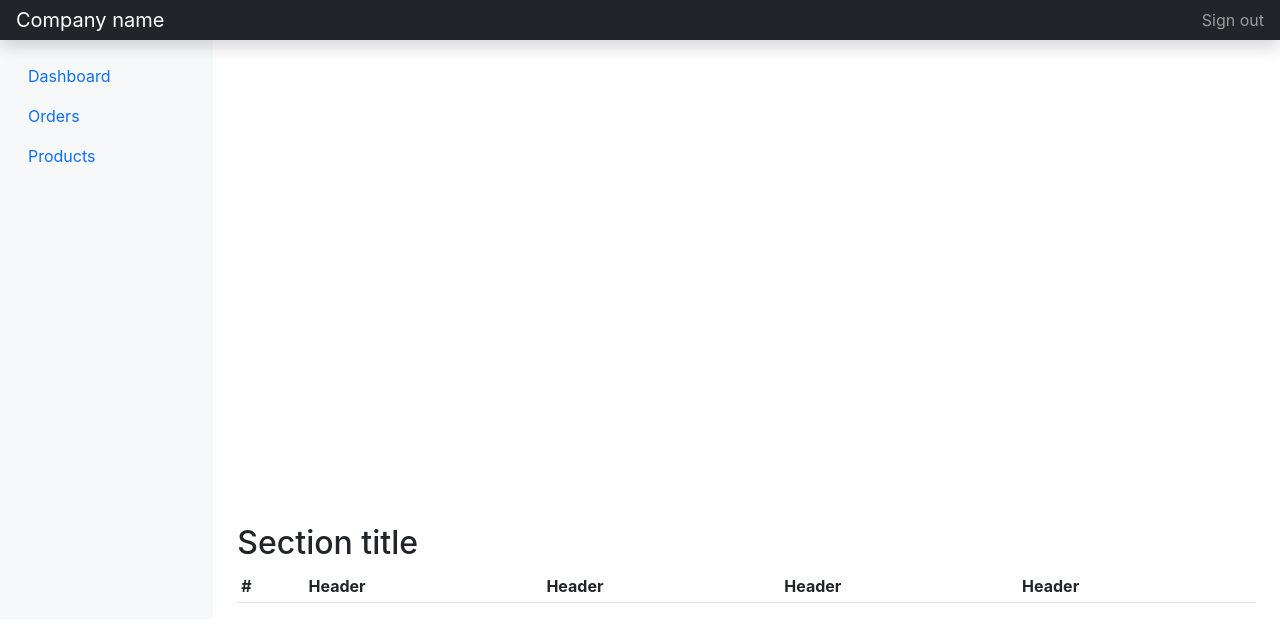
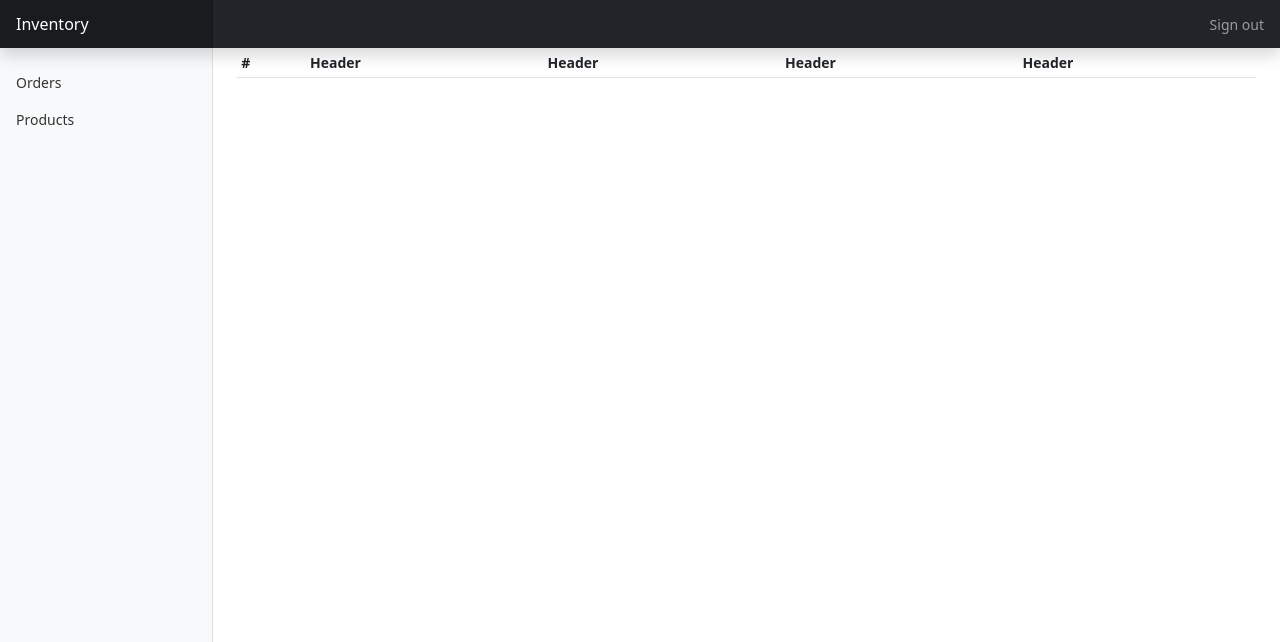
Before and after one commit to Ihebdhouibi/Microservices-with-fastapi, a React (Create React App) app in the folder inventory-frontend/: page / in a window 1280 px wide. Shown: the top 642 px of the page. Built offline with nearby package versions, Linux system fonts and the light colour scheme.

Commit message:
inventory-frontend/ css added

```diff
--- a/inventory-frontend/src/App.js
+++ b/inventory-frontend/src/App.js
@@ -6,16 +6,16 @@
   return (
     <div className="App">
       <header class="navbar navbar-dark sticky-top bg-dark flex-md-nowrap p-0 shadow">
-        <a class="navbar-brand col-md-3 col-lg-2 me-0 px-3" href="#">Company name</a>
+        <a class="navbar-brand col-md-3 col-lg-2 me-0 px-3" href="#">Inventory</a>
         <button class="navbar-toggler position-absolute d-md-none collapsed" type="button" data-bs-toggle="collapse" data-bs-target="#sidebarMenu" aria-controls="sidebarMenu" aria-expanded="false" aria-label="Toggle navigation">
           <span class="navbar-toggler-icon"></span>
         </button>
 
-          <div class="navbar-nav">
-            <div class="nav-item text-nowrap">
-              <a class="nav-link px-3" href="#">Sign out</a>
-            </div>
+        <div class="navbar-nav">
+          <div class="nav-item text-nowrap">
+            <a class="nav-link px-3" href="#">Sign out</a>
           </div>
+        </div>
       </header>
 
       <div class="container-fluid">
@@ -23,12 +23,6 @@
           <nav id="sidebarMenu" class="col-md-3 col-lg-2 d-md-block bg-light sidebar collapse">
             <div class="position-sticky pt-3">
               <ul class="nav flex-column">
-                <li class="nav-item">
-                  <a class="nav-link active" aria-current="page" href="#">
-                    <span data-feather="home"></span>
-                    Dashboard
-                  </a>
-                </li>
                 <li class="nav-item">
                   <a class="nav-link" href="#">
                     <span data-feather="file"></span>
@@ -49,11 +43,6 @@
           </nav>
 
           <main class="col-md-9 ms-sm-auto col-lg-10 px-md-4">
-
-
-            <canvas class="my-4 w-100" id="myChart" width="900" height="380"></canvas>
-
-            <h2>Section title</h2>
             <div class="table-responsive">
               <table class="table table-striped table-sm">
                 <thead>
--- a/inventory-frontend/src/index.css
+++ b/inventory-frontend/src/index.css
@@ -1,13 +1,100 @@
 body {
-  margin: 0;
-  font-family: -apple-system, BlinkMacSystemFont, 'Segoe UI', 'Roboto', 'Oxygen',
-    'Ubuntu', 'Cantarell', 'Fira Sans', 'Droid Sans', 'Helvetica Neue',
-    sans-serif;
-  -webkit-font-smoothing: antialiased;
-  -moz-osx-font-smoothing: grayscale;
+  font-size: .875rem;
 }
 
-code {
-  font-family: source-code-pro, Menlo, Monaco, Consolas, 'Courier New',
-    monospace;
+.feather {
+  width: 16px;
+  height: 16px;
+  vertical-align: text-bottom;
 }
+
+/*
+ * Sidebar
+ */
+
+.sidebar {
+  position: fixed;
+  top: 0;
+  /* rtl:raw:
+  right: 0;
+  */
+  bottom: 0;
+  /* rtl:remove */
+  left: 0;
+  z-index: 100; /* Behind the navbar */
+  padding: 48px 0 0; /* Height of navbar */
+  box-shadow: inset -1px 0 0 rgba(0, 0, 0, .1);
+}
+
+@media (max-width: 767.98px) {
+  .sidebar {
+    top: 5rem;
+  }
+}
+
+.sidebar-sticky {
+  position: relative;
+  top: 0;
+  height: calc(100vh - 48px);
+  padding-top: .5rem;
+  overflow-x: hidden;
+  overflow-y: auto; /* Scrollable contents if viewport is shorter than content. */
+}
+
+.sidebar .nav-link {
+  font-weight: 500;
+  color: #333;
+}
+
+.sidebar .nav-link .feather {
+  margin-right: 4px;
+  color: #727272;
+}
+
+.sidebar .nav-link.active {
+  color: #2470dc;
+}
+
+.sidebar .nav-link:hover .feather,
+.sidebar .nav-link.active .feather {
+  color: inherit;
+}
+
+.sidebar-heading {
+  font-size: .75rem;
+  text-transform: uppercase;
+}
+
+/*
+ * Navbar
+ */
+
+.navbar-brand {
+  padding-top: .75rem;
+  padding-bottom: .75rem;
+  font-size: 1rem;
+  background-color: rgba(0, 0, 0, .25);
+  box-shadow: inset -1px 0 0 rgba(0, 0, 0, .25);
+}
+
+.navbar .navbar-toggler {
+  top: .25rem;
+  right: 1rem;
+}
+
+.navbar .form-control {
+  padding: .75rem 1rem;
+  border-width: 0;
+  border-radius: 0;
+}
+
+.form-control-dark {
+  color: #fff;
+  background-color: rgba(255, 255, 255, .1);
+  border-color: rgba(255, 255, 255, .1);
+}
+
+.form-control-dark:focus {
+  border-color: transparent;
+  box-shadow: 0 0 0 3px rgba(255, 255, 255, .25);
+}
```
